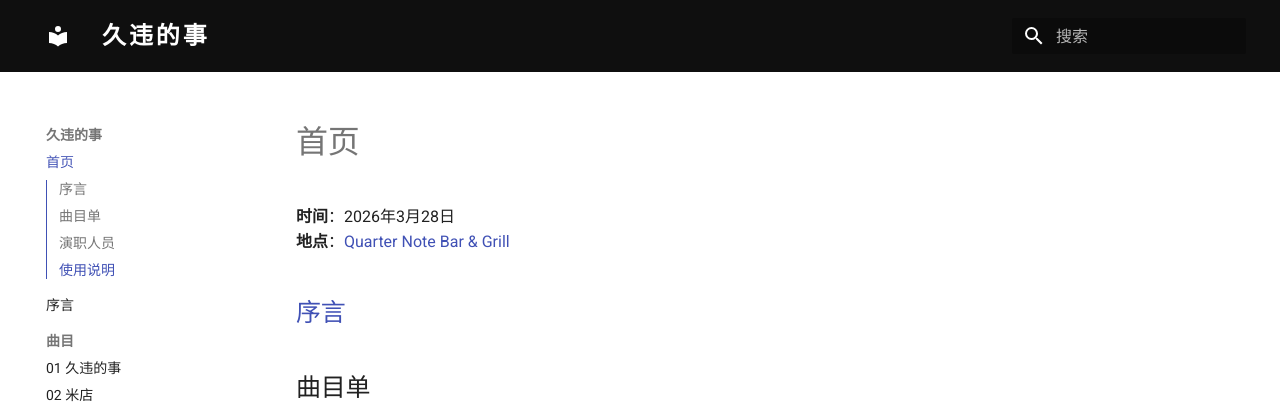
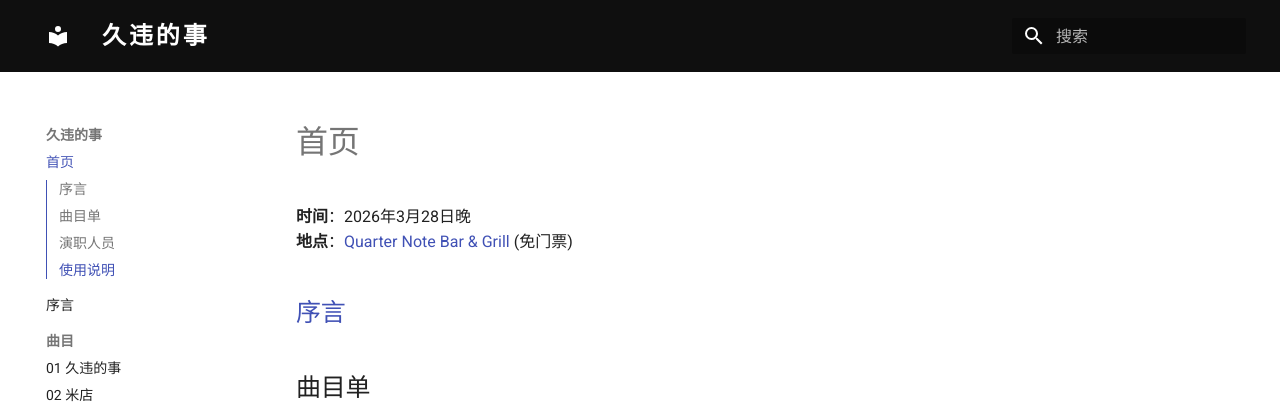
Before and after one commit to stubbornleaf/jiuweideshi-songbook, an MkDocs documentation site: the page built from docs/index.md, in a window 1280 px wide and 1345 px high. Shown: the top 404 px of the window. Built offline with MkDocs 1.6.1 and Material for MkDocs 9.7.7, drawn with Linux system fonts in a browser that asks for light colours.

Commit message:
Update index.md

```diff
--- a/docs/index.md
+++ b/docs/index.md
@@ -1,5 +1,5 @@
-**时间**：2026年3月28日
-**地点**：[Quarter Note Bar & Grill](https://maps.app.goo.gl/ZQGtK9dWQA1ryPPd9)
+**时间**：2026年3月28日晚
+**地点**：[Quarter Note Bar & Grill](https://maps.app.goo.gl/ZQGtK9dWQA1ryPPd9)  (免门票)
 
 ## [序言](prologue.md)
 
```
